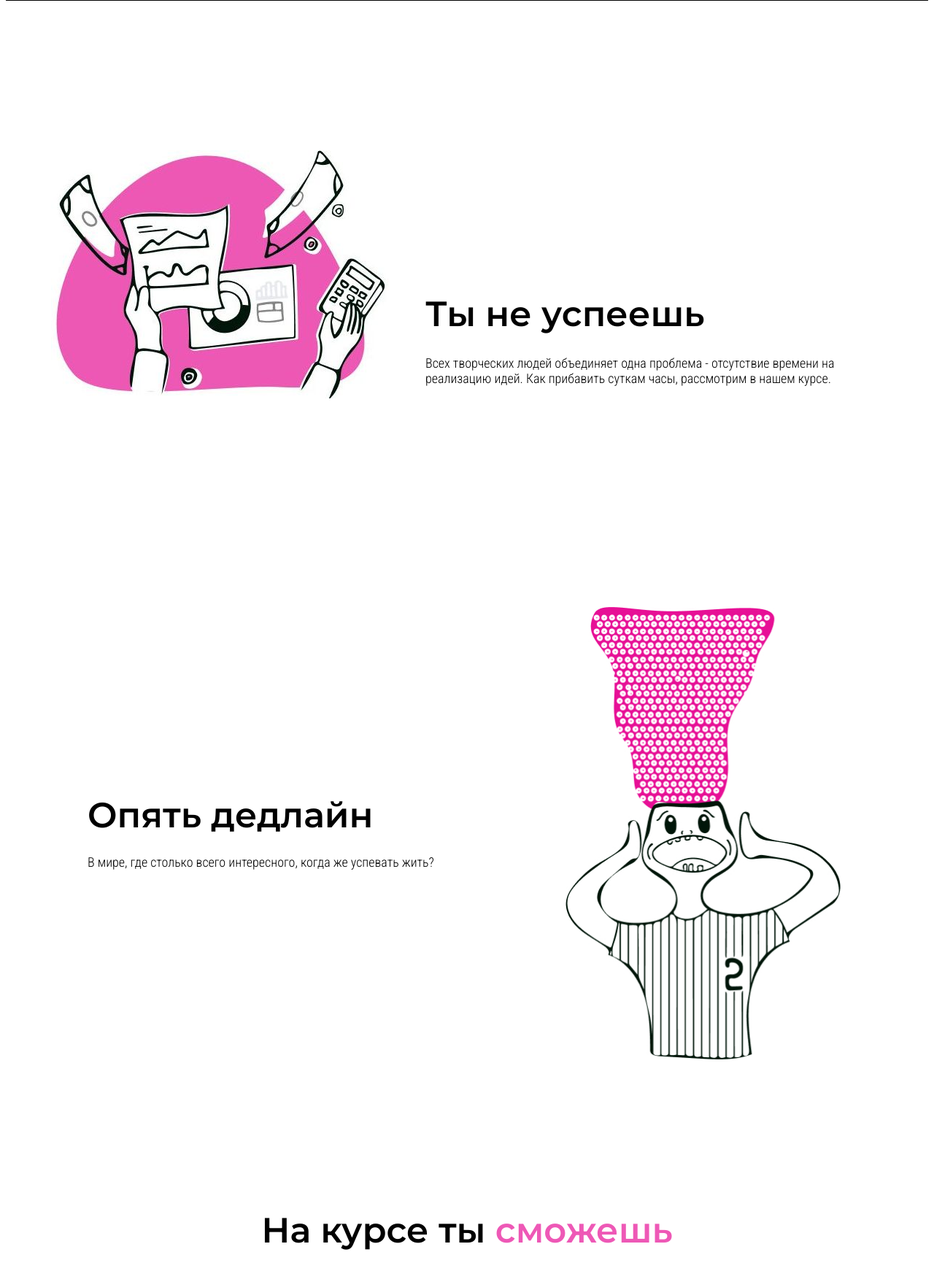
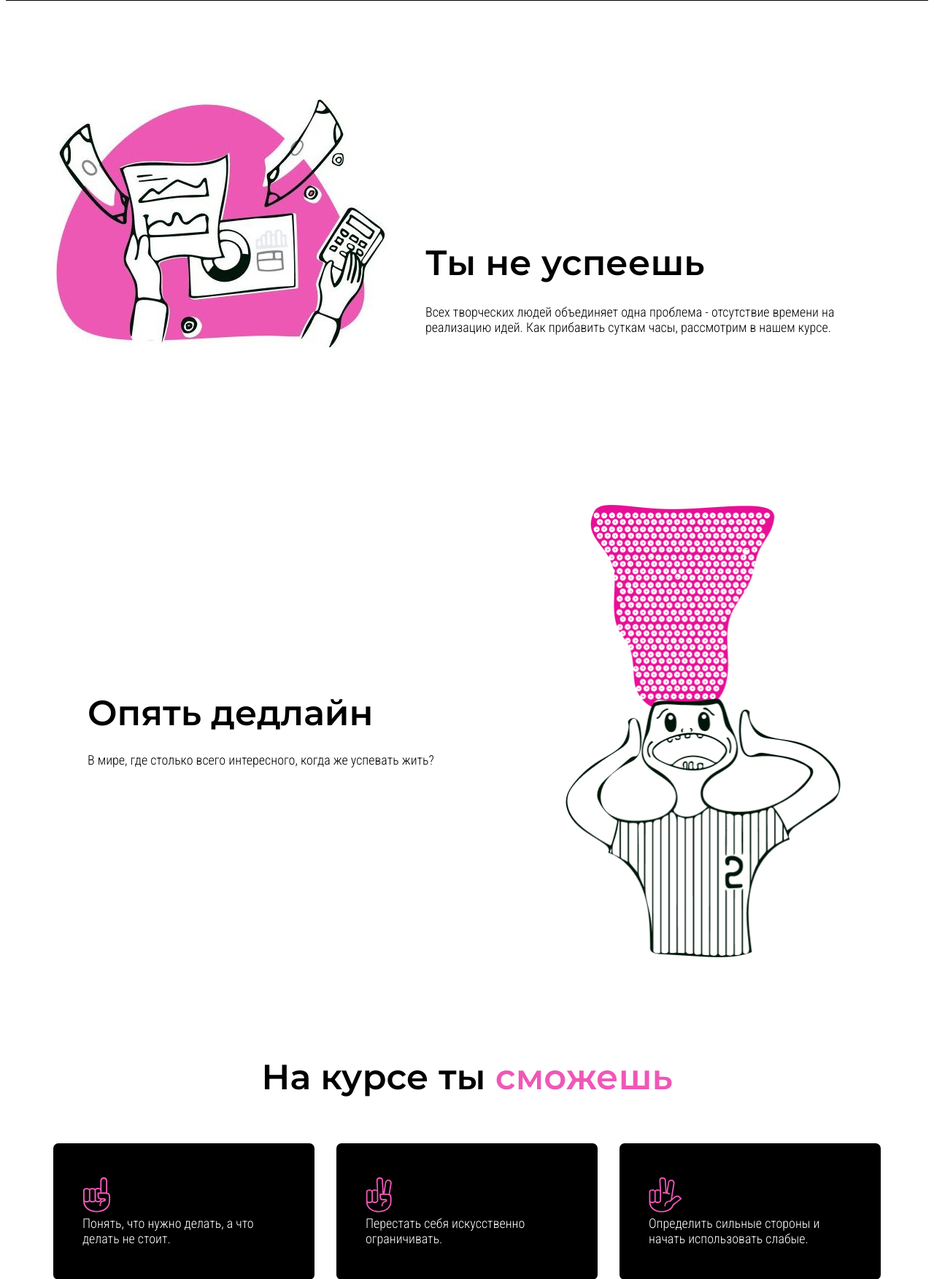
Before and after one commit to Radoncheg/web-development, a PHP site: page / in a window 1280 px wide. Shown: the part 1031-2784 px from the top of the page at 73% size. Run offline with PHP 8.4, Linux system fonts and the light colour scheme.

Commit message:
корректировка расстояния контента

```diff
--- a/lw7/css/style.css
+++ b/lw7/css/style.css
@@ -164,7 +164,7 @@
 {
     display: flex;
     align-items: center;
-    margin: 205px auto;
+    margin: 135px auto;
     max-width: 1140px;
 }
 
```
